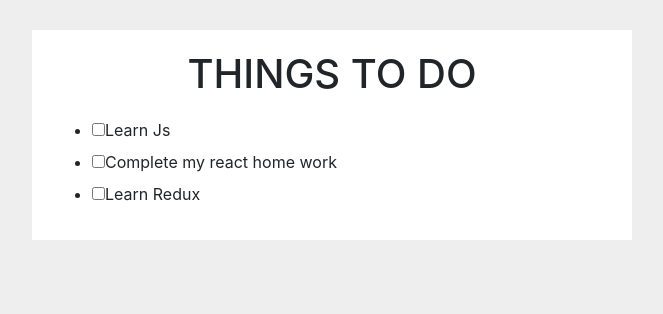
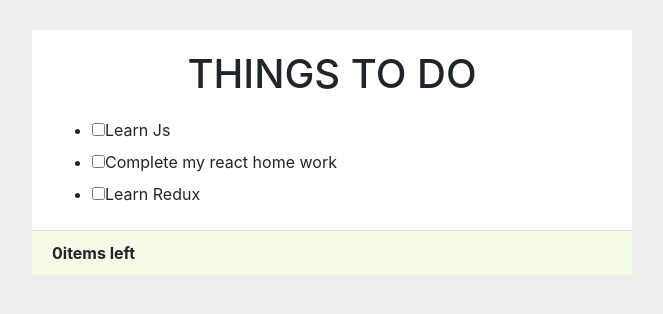
Before and after one commit to ellietms/todolist-react, a React (Create React App) app: page / in a window 1280 px wide. Shown: the top 314 px of the page, without its empty margins (308-971 px from the left). Built offline with nearby package versions, Linux system fonts and the light colour scheme.

Commit message:
add footer to todoList

```diff
--- a/src/components/Footer.js
+++ b/src/components/Footer.js
@@ -5,7 +5,12 @@ import "../App.css";
 const Footer = () => {
     return(
         <div className="todo-footer">
-
+            <strong>
+                <span className="count-todos">
+                    0
+                </span>
+                {'items left'}
+            </strong>
         </div>
     )
 }
--- a/src/components/TodoList.js
+++ b/src/components/TodoList.js
@@ -1,6 +1,7 @@
 import React from "react";
 import TodoItem from "./TodoItem";
 import Title from "./Title";
+import Footer from './Footer';
 import "bootstrap/dist/css/bootstrap.css";
 import "../App.css";
 
@@ -13,6 +14,7 @@ const TodoList = ({items}) => {
           return <TodoItem key={todoItem.id} todo={todoItem.text} />;
         })}
       </ul>
+      <Footer/>
     </div>
   );
 };
```
